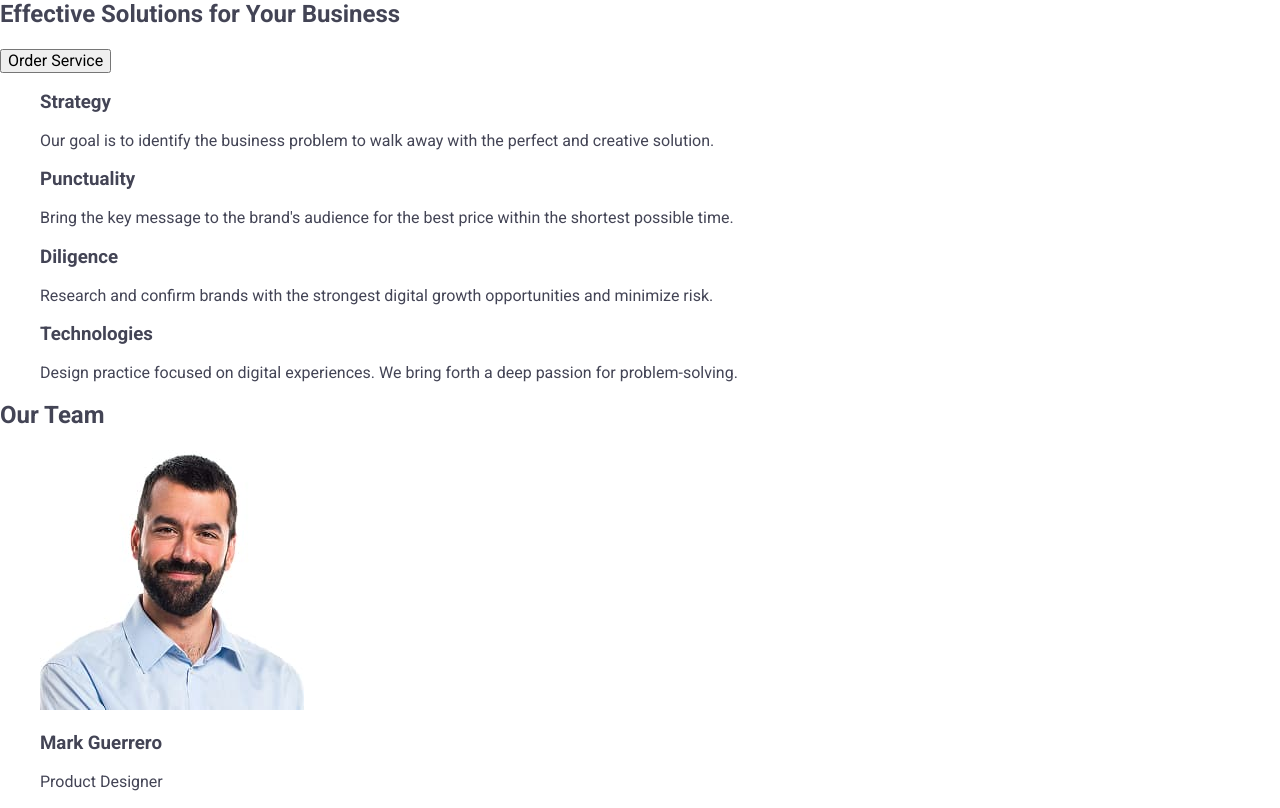
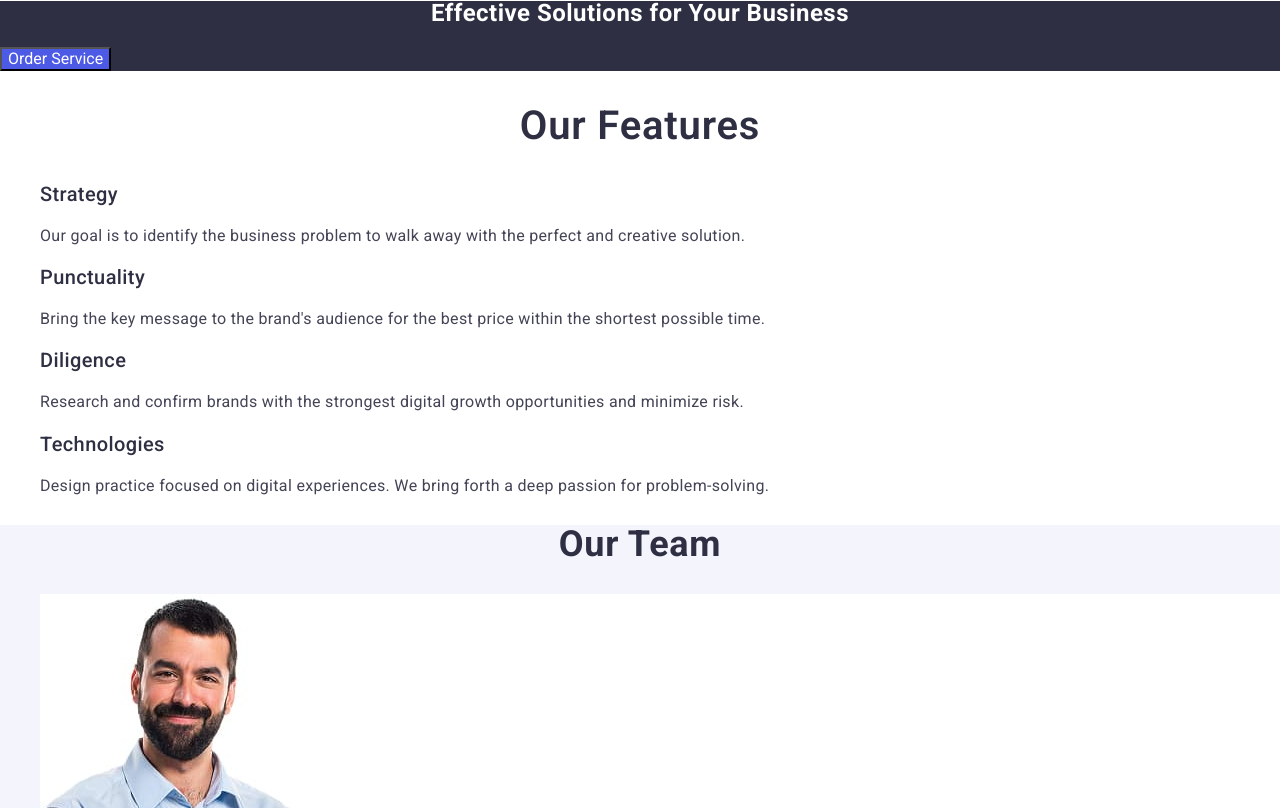
Before and after one commit to kidstonek/goit-markup-hw-02, a plain HTML site: page index.html in a window 1280 px wide. Shown: the part 192-1000 px from the top of the page. Drawn offline with nearby package versions, Linux system fonts and the light colour scheme.

Commit message:
css in 3

```diff
--- a/css/styles.css
+++ b/css/styles.css
@@ -1,11 +1,4 @@
-/* font-family: "Roboto",
-sans-serif;
-
-font-family: "Raleway",
-sans-serif; */
-
-
-/* Region  */
+/* #region base */
 ul,
 li {
     list-style-type: none;
@@ -22,6 +15,11 @@ a {
     color: currentColor;
 }
 
+p {
+    line-height: 1.5;
+    letter-spacing: 0.02em;
+}
+
 button {
     cursor: pointer;
 }
@@ -29,7 +27,22 @@ button {
 address {
     font-style: normal;
 }
-/* end region */
+
+h2 {
+    font-weight: 700;
+        font-size: 36px;
+        line-height: 1.11;
+        letter-spacing: 0.02em;
+        text-align: center;
+        color: #2e2f42;
+}
+
+h3 {
+    line-height: 1.2;
+        letter-spacing: 0.02em;
+        color: #2e2f42;
+}
+/* #endregion */
 
 .logo {
     font-family: "Raleway", sans-serif;
@@ -45,13 +58,6 @@ address {
     color: #2e2f42;
 }
 
-.footer-logo .logo-part {
-    color: #f4f4fd;
-}
-
-.footer {
-    background-color: #2e2f42;
-}
 .nav-menu-link {
     font-weight: 500;
         font-size: 16px;
@@ -73,3 +79,78 @@ address {
     letter-spacing: 0.02em;
     color: #434455;
 }
+
+/* #region Footer */
+.footer-logo .logo-part {
+    color: #f4f4fd;
+}
+/* #endregion */
+
+/* #region Hero */
+.hero,
+.footer {
+    background-color: #2e2f42;
+}
+
+.hero-title {
+    line-height: 1.07;
+    letter-spacing: 0.02em;
+    text-align: center;
+    color: #fff;
+}
+
+.btn {
+    background-color: #4d5ae5;
+    color: #fff;
+}
+
+.btn:active,
+.btn:hover {
+    background-color: #404bbf;
+}
+/* #endregion */
+
+
+/* #region Features */
+.visually-hidden,
+.read-only {
+    font-weight: 600;
+    font-size: 40px;
+    color: #2e2f42;
+}
+
+.features-item-name {
+    font-weight: 500;
+    font-size: 20px;
+    line-height: 1.2;
+    letter-spacing: 0.02em;
+
+}
+
+.features-item-text {
+    line-height: 1.2;
+        letter-spacing: 0.02em;
+
+}
+
+/* #endregion */
+
+/* #region Our Team */
+
+.our-team {
+    background-color: #f4f4fd;
+}
+
+.our-team-item {
+    background-color: #fff;
+}
+
+.our-team-member,
+.our-team-position {
+    text-align: center;
+}
+
+/* #endregion */
+
+/* #region Our Portfolio */
+/* #endregion */
--- a/index.html
+++ b/index.html
@@ -61,92 +61,92 @@
       </address>
     </header>
     <main>
-      <section>
-        <h1>Effective Solutions for Your Business</h1>
-        <button type="button">Order Service</button>
+      <section class="hero">
+        <h1 class="hero-title">Effective Solutions for Your Business</h1>
+        <button class="btn" type="button">Order Service</button>
       </section>
       <!-- Section Our Features -->
-      <section>
-        <h2 hidden>Our Features</h2>
-        <ul>
-          <li>
-            <h3>Strategy</h3>
-            <p>
+      <section class="features">
+        <h2 class="visually-hidden">Our Features</h2>
+        <ul class="features-menu">
+          <li class="features-item">
+            <h3 class="features-item-name">Strategy</h3>
+            <p class="features-item-text">
               Our goal is to identify the business problem to walk away with the
               perfect and creative solution.
             </p>
           </li>
-          <li>
-            <h3>Punctuality</h3>
-            <p>
+          <li class="features-item">
+            <h3 class="features-item-name">Punctuality</h3>
+            <p class="features-item-text">
               Bring the key message to the brand's audience for the best price
               within the shortest possible time.
             </p>
           </li>
-          <li>
-            <h3>Diligence</h3>
-            <p>
+          <li class="features-item">
+            <h3 class="features-item-name">Diligence</h3>
+            <p class="features-item-text">
               Research and confirm brands with the strongest digital growth
               opportunities and minimize risk.
             </p>
           </li>
-          <li>
-            <h3>Technologies</h3>
-            <p>
+          <li class="features-item">
+            <h3 class="features-item-name">Technologies</h3>
+            <p class="features-item-text">
               Design practice focused on digital experiences. We bring forth a
               deep passion for problem-solving.
             </p>
           </li>
         </ul>
       </section>
-      <!-- Section  Our Team-->
-      <section>
+      <!-- Section Our Team-->
+      <section class="our-team">
         <h2>Our Team</h2>
-        <ul>
-          <li>
+        <ul class="our-team-menu">
+          <li class="our-team-item">
             <img
               src="./images/team-member-1.jpg"
               width="264"
               height="260"
               alt="Mark Guerrero"
             />
-            <h3>Mark Guerrero</h3>
-            <p>Product Designer</p>
+            <h3 class="our-team-member">Mark Guerrero</h3>
+            <p class="our-team-position">Product Designer</p>
           </li>
-          <li>
+          <li class="our-team-item">
             <img
               src="./images/team-member-2.jpg"
               width="264"
               height="260"
               alt="Tom Ford"
             />
-            <h3>Tom Ford</h3>
-            <p>Frontend Developer</p>
+            <h3 class="our-team-member">Tom Ford</h3>
+            <p class="our-team-position">Frontend Developer</p>
           </li>
-          <li>
+          <li class="our-team-item">
             <img
               src="./images/team-member-3.jpg"
               width="264"
               height="260"
               alt="Camila Garcia"
             />
-            <h3>Camila Garcia</h3>
-            <p>Marketing</p>
+            <h3 class="our-team-member">Camila Garcia</h3>
+            <p class="our-team-position">Marketing</p>
           </li>
-          <li>
+          <li class="our-team-item">
             <img
               src="./images/team-member-4.jpg"
               width="264"
               height="260"
               alt="Daniel Wilson"
             />
-            <h3>Daniel Wilson</h3>
-            <p>UI Designer</p>
+            <h3 class="our-team-member">Daniel Wilson</h3>
+            <p class="our-team-position">UI Designer</p>
           </li>
         </ul>
       </section>
-      <!-- Section  Our Portfolio-->
-      <section>
+      <!-- Section Our Portfolio-->
+      <section class="our-portfolio">
         <h2>Our Portfolio</h2>
         <ul>
           <ul>
@@ -216,6 +216,9 @@
         </ul>
       </section>
     </main>
+
+    <!-- Footer -->
+
     <footer class="footer">
       <a class="logo footer-logo" href="./index.html"
         >Web<span class="logo-part">Studio</span></a
```
Also changed, not shown: images/our-project-2.jpg, images/our-project-4.jpg.
